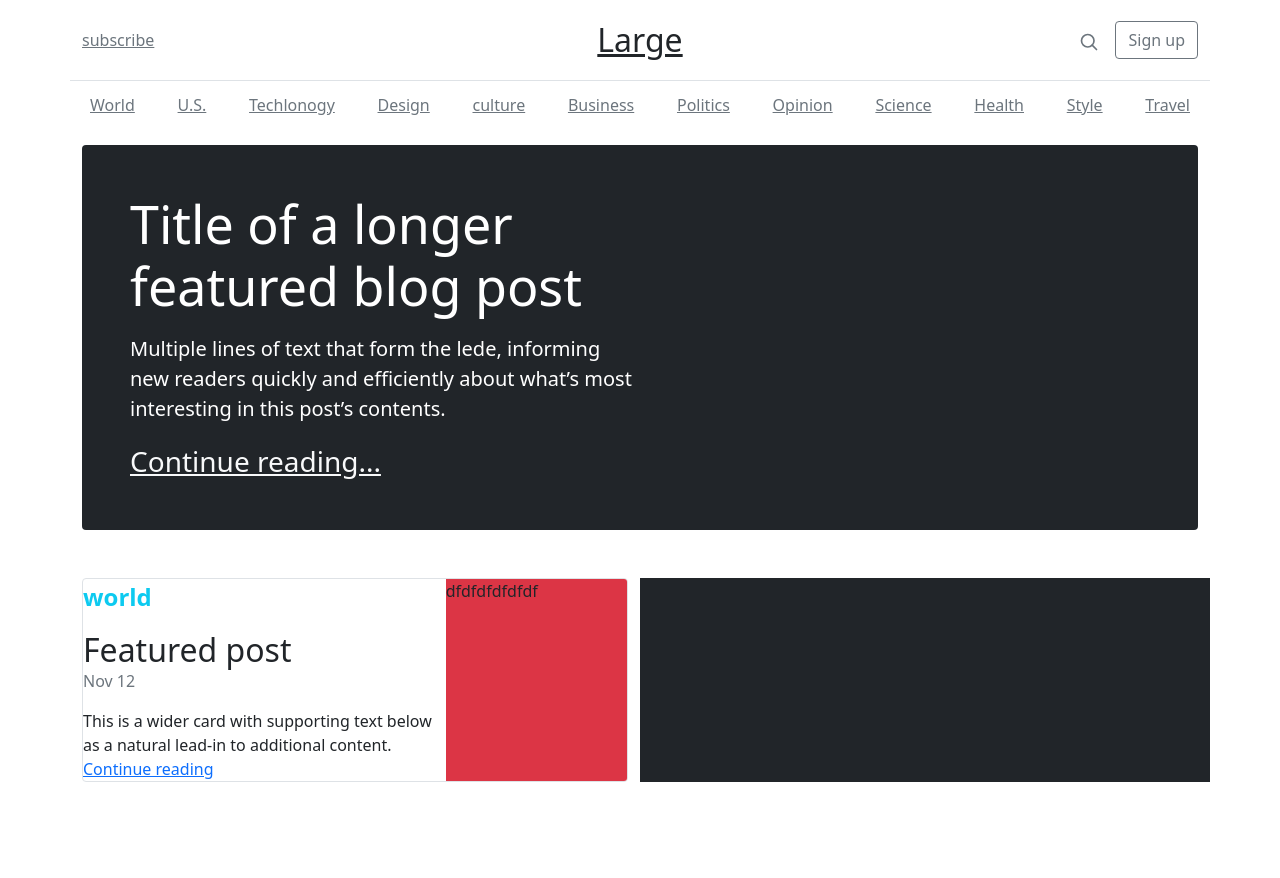
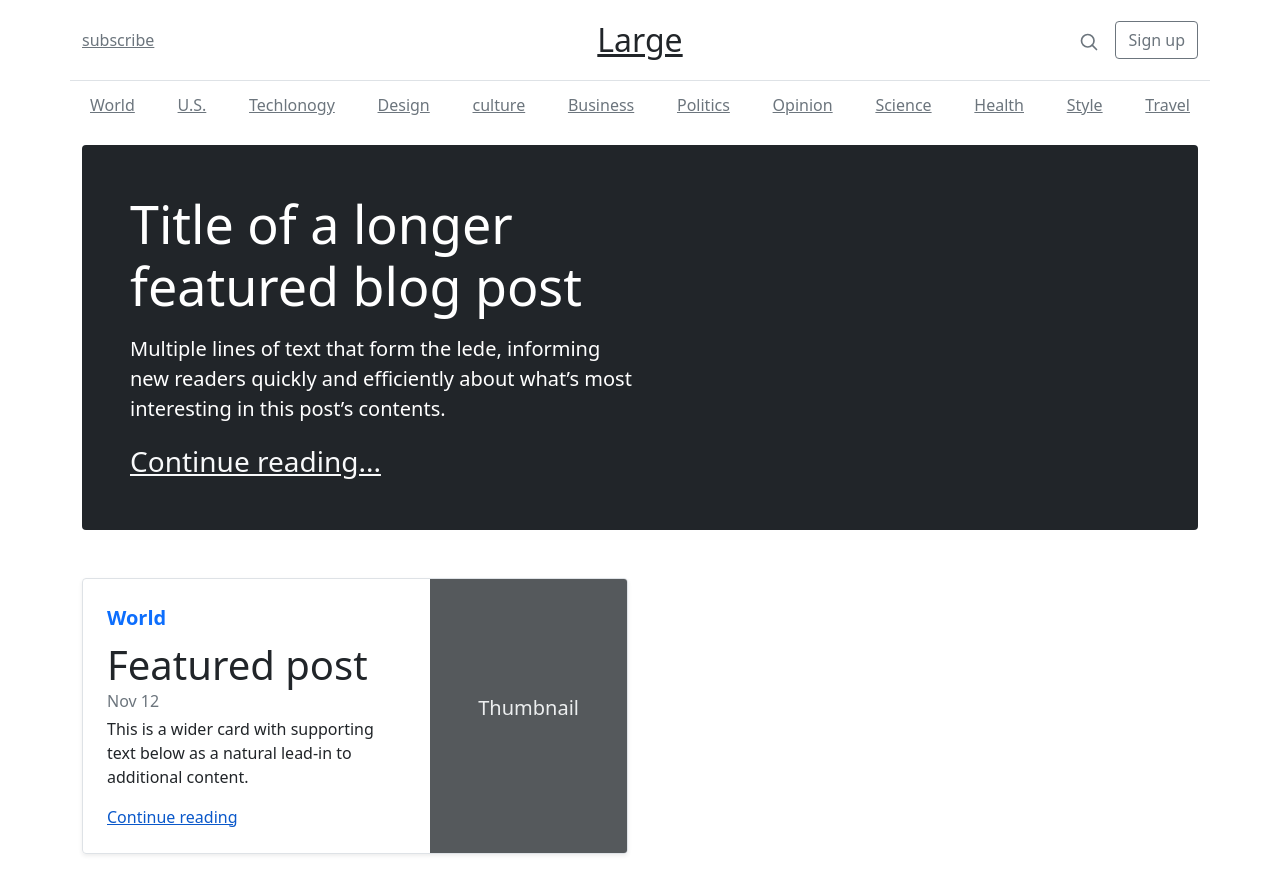
Before and after one commit to JAHONGIR95/practice_projects, a plain HTML site: page bootstrap shablon blog task/index.html in a window 1280 px wide. Before the commit the page ends 800 px from the top, so only its background shows below. Drawn offline with Linux system fonts and the light colour scheme.

Commit message:
post one is finished

```diff
--- a/bootstrap shablon blog task/index.html
+++ b/bootstrap shablon blog task/index.html
@@ -70,34 +70,28 @@
 
         <!-- ******************************** posts ****************************************** -->
 
-        <div class="row mb-3">
+        <div class="row mb-4">
             <div class="col-md-6">
-                <div class="row g-0 border rounded overflow-hidden flex-md-row">
-                    <div class="col ">
-                        <p class="text-info fs-4 fw-bold">world</p>
-                        <h2 class="mb-0">
+                <div class="row g-0 border rounded overflow-hidden flex-md-row shadow-sm">
+                    <div class="col d-flex flex-column p-4">
+                        <strong class="text-primary mb-2 fs-5">World</strong>
+                        <h3 class="mb-0 fs-1">
                             Featured post
-                        </h2>
-                        <p class="text-muted">
+                        </h3>
+                        <p class="text-muted mb-1">
                             Nov 12
                         </p>
-                        <p class="card-text mb-auto">
+                        <p class="card-text mb-3">
                             This is a wider card with supporting text below as a natural lead-in to additional content.
                         </p>
-                        <a href="#">Continue reading</a>
+                        <a href="#" class="stretched-link">Continue reading</a>
                     </div>
-                    <div class="col-sm-4 bg-danger">
-                       dfdfdfdfdfdf
+                    <div class="col-auto d-flex justify-content-center align-items-center" style="background-color: #55595c;">
+                        <p class="fs-5 px-5" style="color: #eceeef;">Thumbnail</p>
                     </div>
                 </div>
             </div>
-            <div class="col-md-6 bg-dark">
-                <div class="row ">
-                    <div class="col">
 
-                    </div>
-                </div>
-            </div>
         </div>
 
 
```
